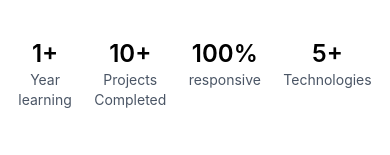
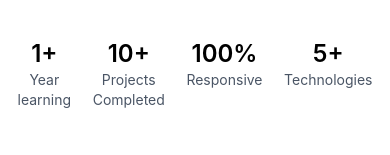
Before and after one commit to areebbaig580/Portfolio, a React app: page / in a window 390 px wide. Shown: the part 767-922 px from the top of the page. Built offline with nearby package versions, Linux system fonts and the light colour scheme; the HTML template or start-up script is replaced by a standard one.

Commit message:
Typo fix

```diff
--- a/src/components/home/Bottom.jsx
+++ b/src/components/home/Bottom.jsx
@@ -13,7 +13,7 @@ const Bottom = () => {
             </div>
             <div className='h-fit w-fit flex flex-col items-center'>
                 <div className='text-2xl md:text-3xl font-semibold'>100%</div>
-                <div className='text-sm md:text-lg text-gray-600 text-center'>responsive</div>
+                <div className='text-sm md:text-lg text-gray-600 text-center'>Responsive</div>
             </div>
             <div className='h-fit w-fit flex flex-col items-center'>
                 <div className='text-2xl md:text-3xl font-semibold'>5+</div>
```
